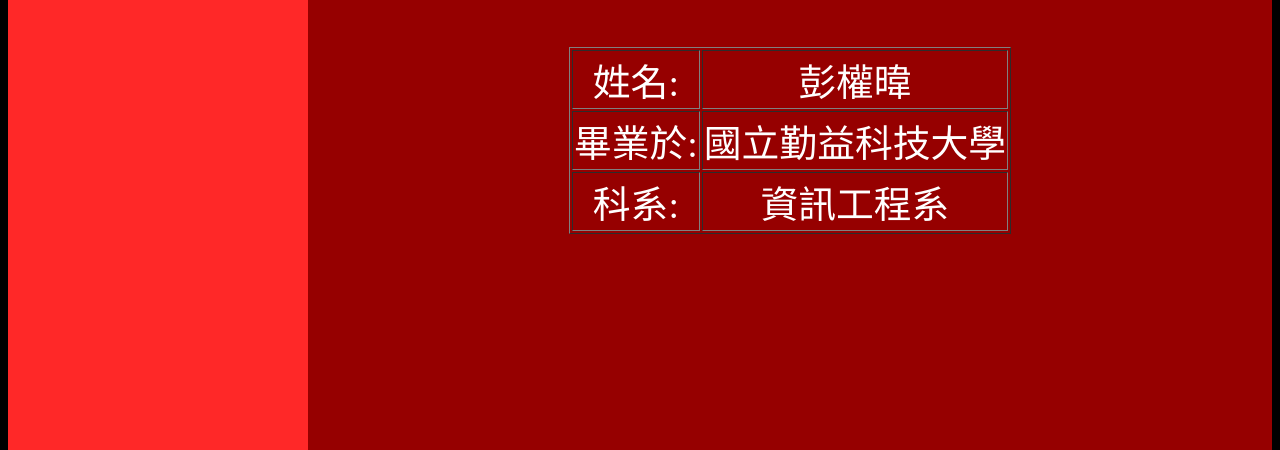
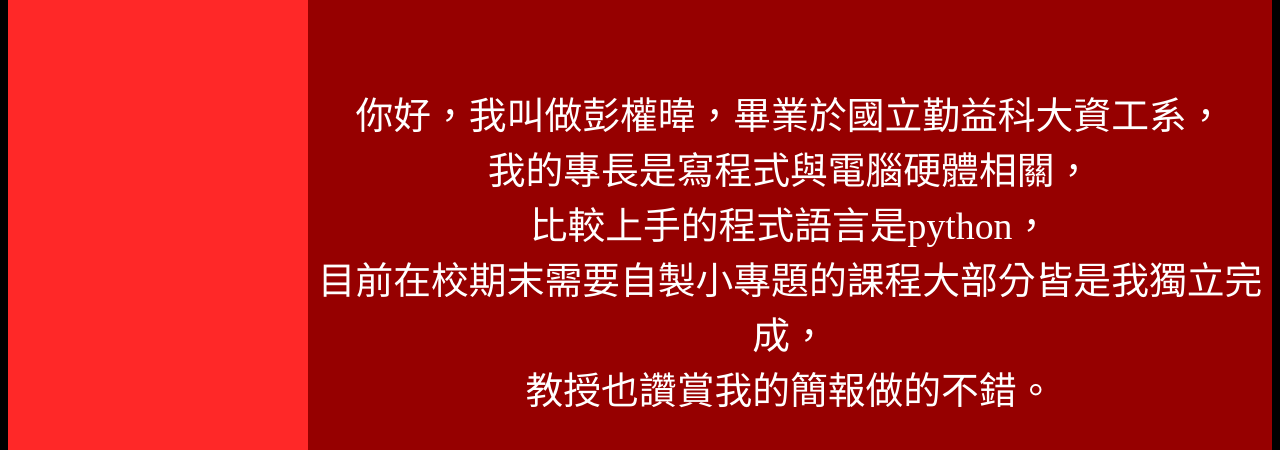
Before and after one commit to Tay1z0529/tayizmypage.github.io, a plain HTML site: page index.html in a window 1280 px wide. Shown: the part 474-924 px from the top of the page. Drawn offline with Linux system fonts and the light colour scheme.

Commit message:
Update index.html

```diff
--- a/index.html
+++ b/index.html
@@ -39,7 +39,13 @@
                     <td>科系:</td>
                     <td>資訊工程系</td>
                 </tr>
-
+                <P>
+                    你好，我叫做彭權暐，畢業於國立勤益科大資工系，<br>
+                    我的專長是寫程式與電腦硬體相關，<br>
+                    比較上手的程式語言是python，<br>
+                    目前在校期末需要自製小專題的課程大部分皆是我獨立完成，<br>
+                    教授也讚賞我的簡報做的不錯。
+                </P>
             </table>
         </div>
         <div id="footer">
```
